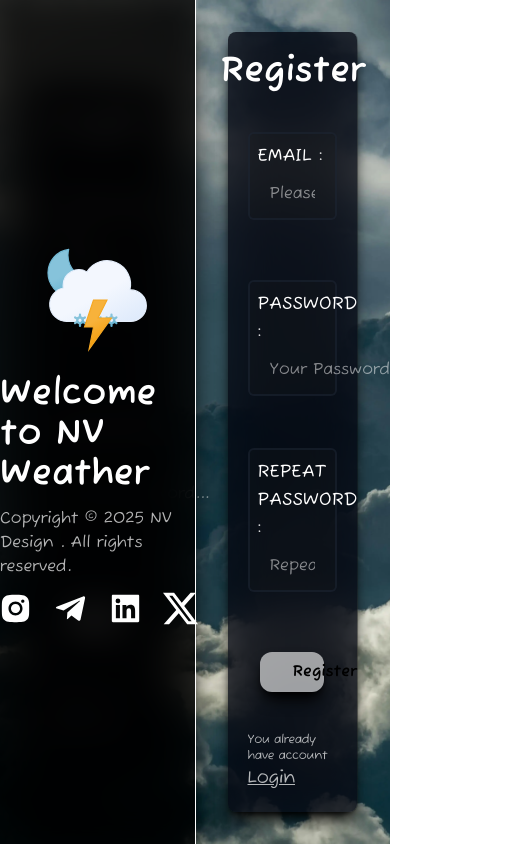
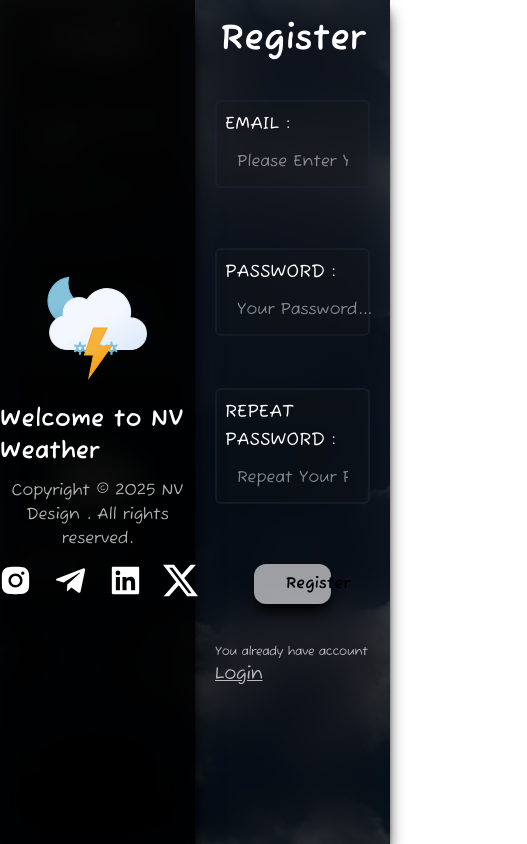
Before and after one commit to abolfazl-jafari-m/React-Weather-App, a React (Vite) app: page /login in a window 390 px wide. Shown: the whole page, 527 px wide, since content can reach past the window. Built offline with nearby package versions, Linux system fonts and the light colour scheme.

Commit message:
feat(loginPage) : make it responsive

```diff
--- a/src/Components/Login/LoginForm/LoginForm.tsx
+++ b/src/Components/Login/LoginForm/LoginForm.tsx
@@ -56,7 +56,7 @@ function LoginForm() {
     }
     return (
         <div
-            className={"flex flex-col gap-10 items-center w-2/3 bg-gray-950/70 backdrop-blur-xl backdrop-brightness-50 rounded-lg shadow-black shadow-lg  p-5 font-fuzzy "}>
+            className={"flex flex-col gap-10 items-center max-lg:w-full max-lg:h-full max-lg:rounded-none w-2/3 bg-gray-950/70 backdrop-blur-xl backdrop-brightness-50 rounded-lg shadow-black shadow-lg  p-5 font-fuzzy "}>
             <h2 className={"font-bold text-4xl text-white"}>Login</h2>
             <form onSubmit={(e: FormEvent<HTMLFormElement>) => loginHandler(e)}
                   className={"w-full flex flex-col gap-10"}>
--- a/src/Components/Login/Overlay/Overlay.tsx
+++ b/src/Components/Login/Overlay/Overlay.tsx
@@ -12,11 +12,11 @@ function Overlay() {
     const {isLogin} = useContext(LoginContext) as LoginContextInterface
     return (
         <motion.div layout={true}
-                    className={`absolute justify-center font-fuzzy items-center text-white flex flex-col gap-3 w-1/2 h-full top-0   ${!isLogin ? "left-0" : "right-0"} bg-black/80 bg-cover bg-center bg-no-repeat backdrop-blur-lg backdrop-brightness-50 ring ring-white shadow-xl shadow-black backdrop-saturate-100`}>
+                    className={`absolute justify-center font-fuzzy items-center text-white flex flex-col gap-3 w-1/2 h-full top-0   ${!isLogin ? "left-0" : "right-0"} bg-black/80 bg-cover bg-center bg-no-repeat backdrop-blur-lg backdrop-brightness-50 ring ring-white max-lg:ring-0 shadow-xl shadow-black backdrop-saturate-100`}>
 
             <img src={lightning} alt={"logo"} className={"w-36"}/>
-            <h2 className={"text-4xl font-bold"}>Welcome to NV Weather</h2>
-            <p className={"opacity-70"}>Copyright © 2025 NV Design . All rights reserved.</p>
+            <h2 className={"text-4xl font-bold max-md:text-2xl max-lg:text-3xl"}>Welcome to NV Weather</h2>
+            <p className={"opacity-70 max-md:text-center"}>Copyright © 2025 NV Design . All rights reserved.</p>
 
             <div className={"flex items-center gap-5 justify-center"}>
                 <AiFillInstagram size={"35"}
--- a/src/Components/Login/RegisterForm/RegisterForm.tsx
+++ b/src/Components/Login/RegisterForm/RegisterForm.tsx
@@ -73,7 +73,7 @@ function RegisterForm() {
 
     return (
         <div
-            className={"flex flex-col gap-10 items-center w-2/3 bg-gray-950/70 backdrop-blur-xl backdrop-brightness-50 rounded-lg shadow-black shadow-lg  p-5 font-fuzzy "}>
+            className={"flex flex-col gap-10 items-center max-lg:w-full max-lg:h-full max-lg:rounded-none w-2/3 bg-gray-950/70 backdrop-blur-xl backdrop-brightness-50 rounded-lg shadow-black shadow-lg  p-5 font-fuzzy "}>
             <h2 className={"font-bold text-4xl text-white"}>Register</h2>
             <form onSubmit={(e: FormEvent<HTMLFormElement>) => handleRegister(e)}
                   className={"w-full flex flex-col gap-7"}>
```
